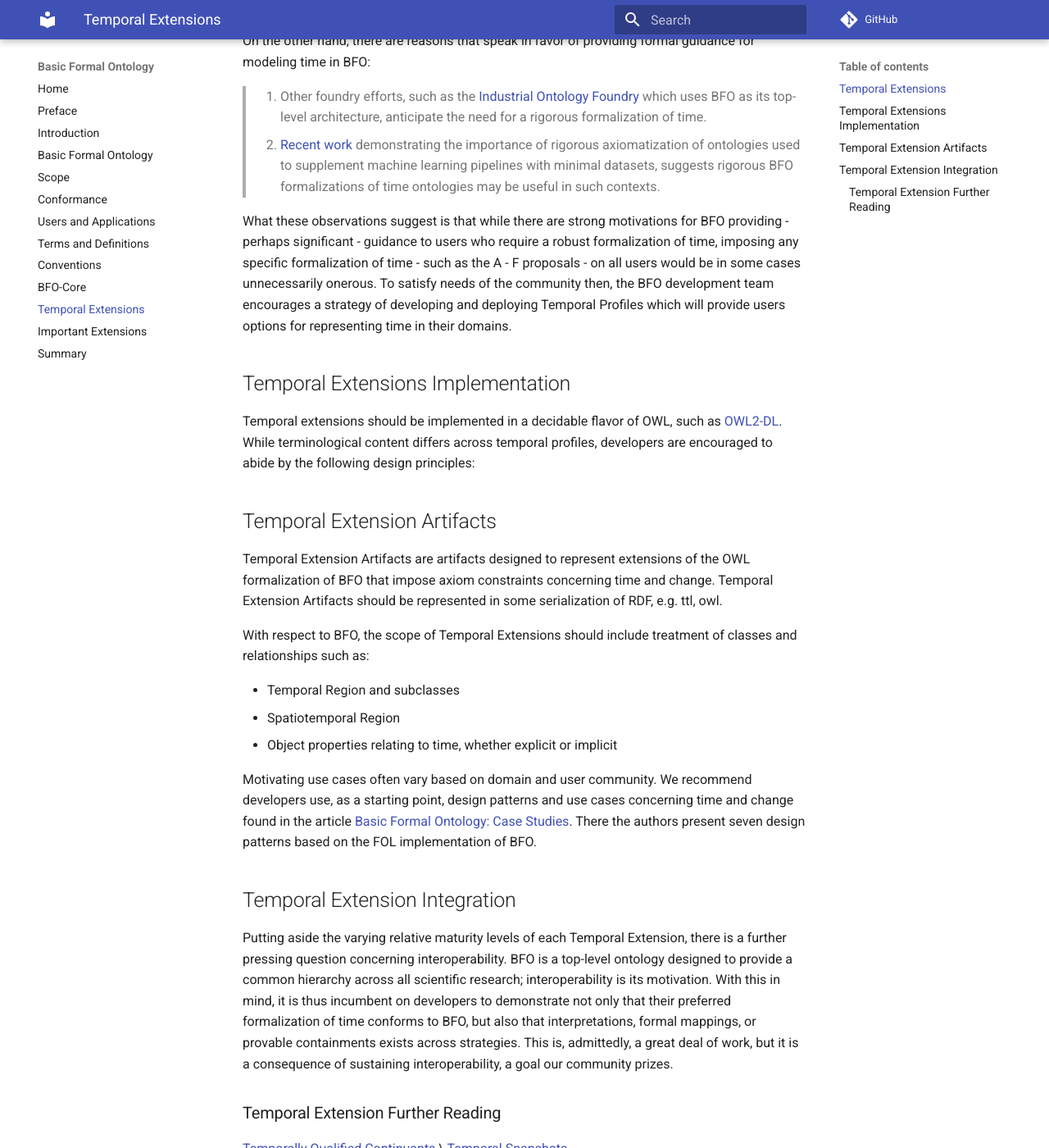
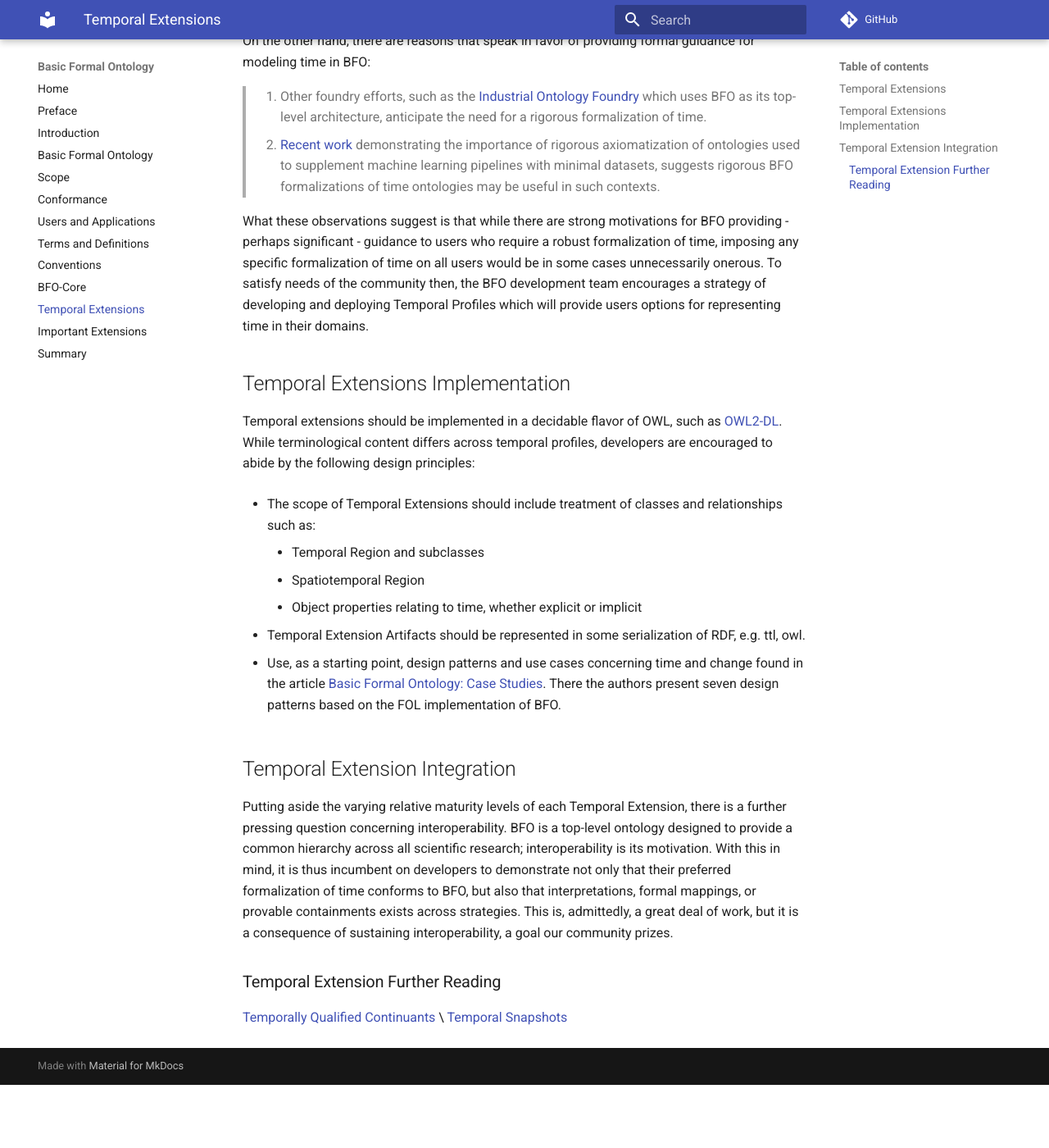
Before and after one commit to johnbeve/hub-and-spoke, an MkDocs documentation site: the page built from docs/temporal-extensions.md, in a window 1280 px wide and 1400 px high, scrolled down 1137 px. Shown: the whole window at 82% size. Built offline with MkDocs 1.6.1 and Material for MkDocs 9.7.7, drawn with Linux system fonts in a browser that asks for light colours; comment, search, counter and statistics services are not loaded; after the commit the page ends 2460 px from its top, so only the background shows below that; some of the changed text lies outside the part shown.

Commit message:
Update temporal-extensions.md

```diff
--- a/docs/temporal-extensions.md
+++ b/docs/temporal-extensions.md
@@ -20,23 +20,19 @@ On the other hand, there are reasons that speak in favor of providing formal gui
 > 4. Other foundry efforts, such as the [Industrial Ontology Foundry](https://www.industrialontologies.org/) which uses BFO as its top-level architecture, anticipate the need for a rigorous formalization of time.
 > 5. [Recent work](https://pubmed.ncbi.nlm.nih.gov/36534832/) demonstrating the importance of rigorous axiomatization of ontologies used to supplement machine learning pipelines with minimal datasets, suggests rigorous BFO formalizations of time ontologies may be useful in such contexts.
 
-What these observations suggest is that while there are strong motivations for BFO providing - perhaps significant - guidance to users who require a robust formalization of time, imposing any specific formalization of time - such as the A - F proposals - on all users would be in some cases unnecessarily onerous. To satisfy needs of the community then, the BFO development team encourages a strategy of developing and deploying Temporal Profiles which will provide users options for representing time in their domains.
+What these observations suggest is that while there are strong motivations for BFO providing - perhaps significant - guidance to users who require a robust formalization of time, imposing any specific formalization of time on all users would be in some cases unnecessarily onerous. To satisfy needs of the community then, the BFO development team encourages a strategy of developing and deploying Temporal Profiles which will provide users options for representing time in their domains.
 
 ## Temporal Extensions Implementation
 Temporal extensions should be implemented in a decidable flavor of OWL, such as [OWL2-DL](https://www.w3.org/TR/owl2-overview/). While terminological content differs across temporal profiles, developers are encouraged to abide by the following design principles:
 
->
+- The scope of Temporal Extensions should include treatment of classes and relationships such as:
+    - Temporal Region and subclasses
+    - Spatiotemporal Region
+    - Object properties relating to time, whether explicit or implicit
 
-## Temporal Extension Artifacts
-Temporal Extension Artifacts are artifacts designed to represent extensions of the OWL formalization of BFO that impose axiom constraints concerning time and change. Temporal Extension Artifacts should be represented in some serialization of RDF, e.g. ttl, owl.
+- Temporal Extension Artifacts should be represented in some serialization of RDF, e.g. ttl, owl.
 
-With respect to BFO, the scope of Temporal Extensions should include treatment of classes and relationships such as:
-
-* Temporal Region and subclasses
-* Spatiotemporal Region
-* Object properties relating to time, whether explicit or implicit
-
-Motivating use cases often vary based on domain and user community. We recommend developers use, as a starting point, design patterns and use cases concerning time and change found in the article [Basic Formal Ontology: Case Studies](https://philpapers.org/archive/OTTBBF.pdf). There the authors present seven design patterns based on the FOL implementation of BFO.
+- Use, as a starting point, design patterns and use cases concerning time and change found in the article [Basic Formal Ontology: Case Studies](https://philpapers.org/archive/OTTBBF.pdf). There the authors present seven design patterns based on the FOL implementation of BFO.
 
 ## Temporal Extension Integration
 Putting aside the varying relative maturity levels of each Temporal Extension, there is a further pressing question concerning interoperability. BFO is a top-level ontology designed to provide a common hierarchy across all scientific research; interoperability is its motivation. With this in mind, it is thus incumbent on developers to demonstrate not only that their preferred formalization of time conforms to BFO, but also that interpretations, formal mappings, or provable containments exists across strategies. This is, admittedly, a great deal of work, but it is a consequence of sustaining interoperability, a goal our community prizes.
```
Also changed, not shown: other parts of docs/temporal-extensions.md (+1 -1 lines).
